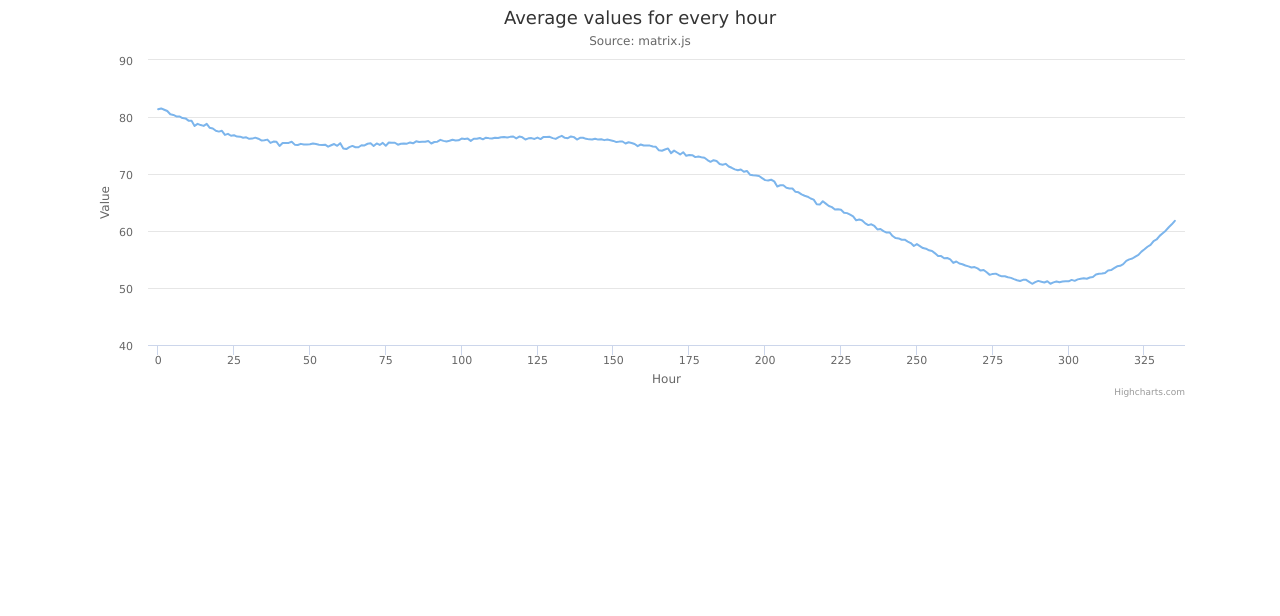
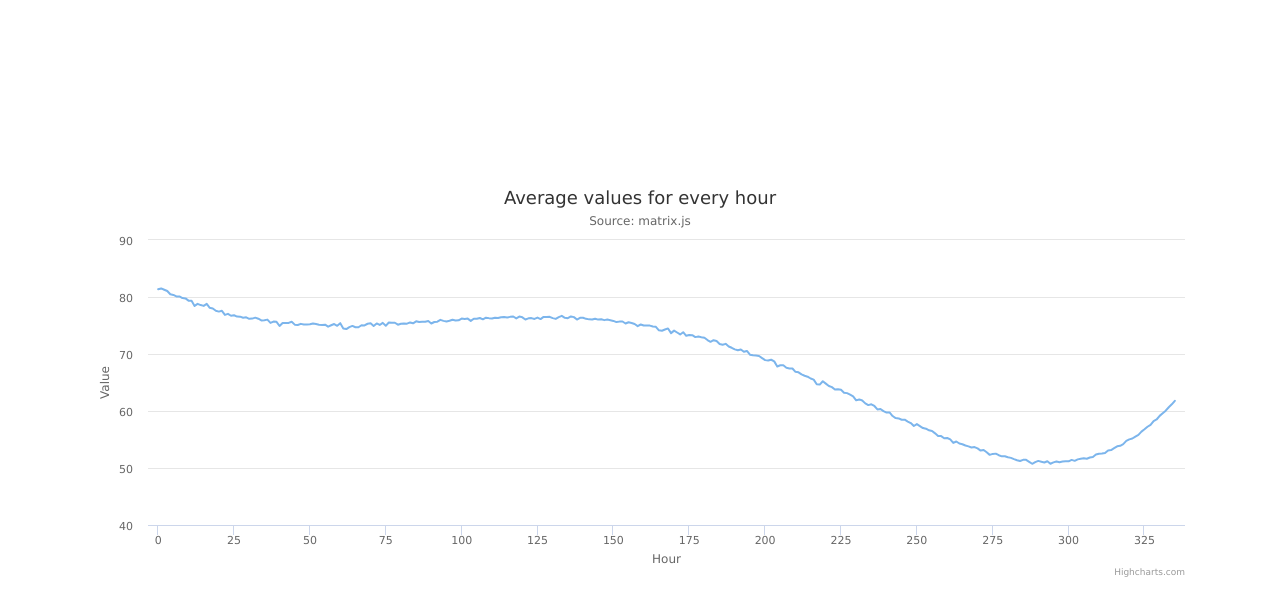
Before and after one commit to sebastiantokarski/matrix, a React app: page / in a window 1280 px wide. Shown: the top 616 px of the page. Built offline with nearby package versions, Linux system fonts and the light colour scheme.

Commit message:
Add page styles; separate charts components

```diff
--- a/index.html
+++ b/index.html
@@ -7,7 +7,7 @@
     <title>Matrix</title>
   </head>
   <body>
-    <div id="root"></div>
+    <div id="root" class="root-wrapper"></div>
     <script src="./dist/app.js"></script>
   </body>
 </html>
--- a/src/App.js
+++ /dev/null
@@ -1,154 +0,0 @@
-import React, { Component, Fragment } from 'react';
-import Highcharts from 'highcharts';
-import HighchartsReact from 'highcharts-react-official';
-import addHistogramModule from 'highcharts/modules/histogram-bellcurve';
-import matrix from './data/matrix.js';
-
-export default class App extends Component {
-  constructor(props) {
-    super(props);
-
-    this.matrixData = matrix;
-
-    this.state = {
-      histogramChartHour: null,
-    };
-
-    addHistogramModule(Highcharts);
-
-    this.getAverage = this.getAverage.bind(this);
-    this.getRoundValuesForEveryHour = this.getRoundValuesForEveryHour.bind(this);
-    this.getRoundValuesForEveryHour = this.getRoundValuesForEveryHour.bind(this);
-  }
-
-  getSum(a, b) {
-    return a + b;
-  }
-
-  getAverage(arr) {
-    return arr.reduce(this.getSum, 0) / arr.length;
-  }
-
-  getAverageForEveryHour() {
-    const averageData = [];
-
-    for (let i = 0; i < this.matrixData.length; i++) {
-      averageData.push(this.getAverage(this.matrixData[i]));
-    }
-
-    return averageData;
-  }
-
-  getRandomColor() {
-    const rgb = [];
-
-    for (let i = 0; i < 3; i++) {
-      rgb.push(Math.floor(Math.random() * 255));
-    }
-
-    return `rgba(${rgb[0]}, ${rgb[1]}, ${rgb[2]}, .8)`;
-  }
-
-  getRoundValuesForEveryHour() {
-    const hours = [];
-
-    for (let i = 0; i < this.matrixData.length; i++) {
-      hours.push(this.matrixData[i].map((x) => Math.round(x)));
-    }
-
-    return hours;
-  }
-
-  render() {
-    const _this = this;
-    const averageValueForEveryHour = this.getAverageForEveryHour();
-    const roundValuesForEveryHour = this.getRoundValuesForEveryHour();
-
-    return (
-      <div className="container">
-        <HighchartsReact
-          highcharts={Highcharts}
-          options={{
-            title: {
-              text: 'Average values for every hour',
-            },
-            subtitle: {
-              text: 'Source: matrix.js',
-            },
-            yAxis: {
-              title: {
-                text: 'Value',
-              },
-            },
-            xAxis: {
-              title: {
-                text: 'Hour',
-              },
-            },
-            legend: {
-              enabled: false,
-            },
-            series: [{
-              name: 'Average value',
-              data: averageValueForEveryHour,
-            }],
-            plotOptions: {
-              series: {
-                point: {
-                  events: {
-                    click: function(e) {
-                      _this.setState({
-                        histogramChartHour: this.x,
-                      });
-                    },
-                  },
-                },
-              },
-            },
-          }}
-        />
-        {
-          this.state.histogramChartHour !== null
-          && <HighchartsReact
-            highcharts={Highcharts}
-            options={{
-              title: {
-                text: 'Highcharts Histogram',
-              },
-              xAxis: [{
-                title: { text: 'Data' },
-                alignTicks: false,
-              }, {
-                title: { text: 'Histogram' },
-                alignTicks: false,
-                opposite: true,
-              }],
-              yAxis: [{
-                title: { text: 'Data' },
-              }, {
-                title: { text: 'Histogram' },
-                opposite: true,
-              }],
-              series: [{
-                name: 'Histogram',
-                type: 'histogram',
-                xAxis: 1,
-                yAxis: 1,
-                baseSeries: 'singleValue',
-                zIndex: -1,
-              }, {
-                name: 'Single value',
-                type: 'scatter',
-                data: roundValuesForEveryHour[this.state.histogramChartHour],
-                id: 'singleValue',
-                marker: {
-                  radius: 1.5,
-                },
-              }],
-            }}
-          />
-        }
-      </div>
-    );
-  }
-}
--- /dev/null
+++ b/src/components/App.js
@@ -0,0 +1,98 @@
+import React, { Component } from 'react';
+import HistogramChart from './HistogramChart';
+import AverageLineChart from './AverageLineChart';
+import matrix from '../data/matrix.js';
+
+export default class App extends Component {
+  constructor(props) {
+    super(props);
+
+    this.matrixData = matrix;
+    this.currMouseOverEl = null;
+
+    this.state = {
+      histogramChartHour: null,
+    };
+
+    this.handleMouseOver = this.handleMouseOver.bind(this);
+    this.showHistogramWithDelay = this.showHistogramWithDelay.bind(this);
+    this.getAverageForEveryHour = this.getAverageForEveryHour.bind(this);
+    this.getRoundValuesForEveryHour = this.getRoundValuesForEveryHour.bind(this);
+  }
+
+  /**
+   * @param {number[]} arr
+   * @return {number}
+   */
+  getAverage(arr) {
+    const getSum = (a, b) => a + b;
+
+    return arr.reduce(getSum, 0) / arr.length;
+  }
+
+  /**
+   * @return {number[]}
+   */
+  getAverageForEveryHour() {
+    const averageData = [];
+
+    for (let i = 0; i < this.matrixData.length; i++) {
+      averageData.push(this.getAverage(this.matrixData[i]));
+    }
+
+    return averageData;
+  }
+
+  /**
+   * @return {number[]}
+   */
+  getRoundValuesForEveryHour() {
+    const hours = [];
+
+    for (let i = 0; i < this.matrixData.length; i++) {
+      hours.push(this.matrixData[i].map((x) => Math.round(x)));
+    }
+
+    return hours;
+  }
+
+  handleMouseOver(e) {
+    this.currMouseOverEl = e.target.x;
+    this.showHistogramWithDelay(this.currMouseOverEl, 300);
+  }
+
+  /**
+   * @param {number} hour
+   * @param {number} delay
+   */
+  showHistogramWithDelay(hour, delay) {
+    const timerId = setTimeout(() => {
+      if (hour === this.currMouseOverEl) {
+        this.setState({
+          histogramChartHour: hour,
+        });
+      }
+      clearTimeout(timerId);
+    }, delay);
+  }
+
+  render() {
+    const averageValueForEveryHour = this.getAverageForEveryHour();
+    const roundValuesForEveryHour = this.getRoundValuesForEveryHour();
+
+    return (
+      <div className="container">
+        <AverageLineChart
+          data={averageValueForEveryHour}
+          onMouseOver={this.handleMouseOver}
+        />
+        {
+          this.state.histogramChartHour !== null
+          && <HistogramChart
+            data={roundValuesForEveryHour[this.state.histogramChartHour]}
+            hour={this.state.histogramChartHour} />
+        }
+      </div>
+    );
+  }
+}
--- /dev/null
+++ b/src/components/AverageLineChart.js
@@ -0,0 +1,54 @@
+import React, { Component } from 'react';
+import PropTypes from 'prop-types';
+import Highcharts from 'highcharts';
+import HighchartsReact from 'highcharts-react-official';
+
+export default class AverageLineChart extends Component {
+  render() {
+    return <HighchartsReact
+      highcharts={Highcharts}
+      options={{
+        title: {
+          text: 'Average values for every hour',
+        },
+        subtitle: {
+          text: 'Source: matrix.js',
+        },
+        yAxis: {
+          title: {
+            text: 'Value',
+          },
+        },
+        xAxis: {
+          title: {
+            text: 'Hour',
+          },
+        },
+        tooltip: {
+          headerFormat: '<span style="font-size: 10px">Hour: {point.key}</span><br/>',
+        },
+        legend: {
+          enabled: false,
+        },
+        series: [{
+          name: 'Average value',
+          data: this.props.data,
+        }],
+        plotOptions: {
+          series: {
+            point: {
+              events: {
+                mouseOver: this.props.onMouseOver,
+              },
+            },
+          },
+        },
+      }}
+    />;
+  }
+}
+
+AverageLineChart.propTypes = {
+  data: PropTypes.array,
+  onMouseOver: PropTypes.func,
+};
--- /dev/null
+++ b/src/components/HistogramChart.js
@@ -0,0 +1,56 @@
+import React, { Component } from 'react';
+import PropTypes from 'prop-types';
+import Highcharts from 'highcharts';
+import HighchartsReact from 'highcharts-react-official';
+import addHistogramModule from 'highcharts/modules/histogram-bellcurve';
+
+export default class HistogramChart extends Component {
+  constructor(props) {
+    super(props);
+
+    addHistogramModule(Highcharts);
+  }
+  render() {
+    return <HighchartsReact
+      highcharts={Highcharts}
+      allowChartUpdate={true}
+      options={{
+        title: {
+          text: this.props.hour ? `Data from ${this.props.hour} hour` : '',
+        },
+        xAxis: [{
+          visible: false,
+          alignTicks: false,
+        }, {
+          title: { text: 'values' },
+          alignTicks: false,
+        }],
+        yAxis: [{
+          title: { text: 'Number of values' },
+        }, {
+          visible: false,
+        }],
+        series: [{
+          name: 'Histogram',
+          type: 'histogram',
+          xAxis: 1,
+          baseSeries: 'singleValue',
+          zIndex: -1,
+        }, {
+          name: 'Single value',
+          type: 'scatter',
+          data: this.props.data,
+          id: 'singleValue',
+          marker: {
+            radius: 1.5,
+          },
+        }],
+      }}
+    />;
+  }
+}
+
+HistogramChart.propTypes = {
+  data: PropTypes.array,
+  hour: PropTypes.number,
+};
--- /dev/null
+++ b/src/css/styles.css
@@ -0,0 +1,7 @@
+.root-wrapper {
+  height: 95vh;
+  width: 100vw;
+  display: flex;
+  justify-content: center;
+  align-items: center;
+}
--- a/src/index.js
+++ b/src/index.js
@@ -1,6 +1,7 @@
 import React from 'react';
 import ReactDOM from 'react-dom';
-import App from './App';
+import App from './components/App';
 import 'bootstrap/dist/css/bootstrap.min.css';
+import './css/styles.css';
 
 ReactDOM.render(<App />, document.getElementById('root'));
--- a/webpack.config.js
+++ b/webpack.config.js
@@ -38,6 +38,10 @@ module.exports = {
       test: /\.css$/,
       include: /node_modules/,
       loaders: ['style-loader', 'css-loader'],
+    }, {
+      test: /\.css$/,
+      exclude: /node_modules/,
+      use: ['style-loader', 'css-loader'],
     }]
   }
 }
```
